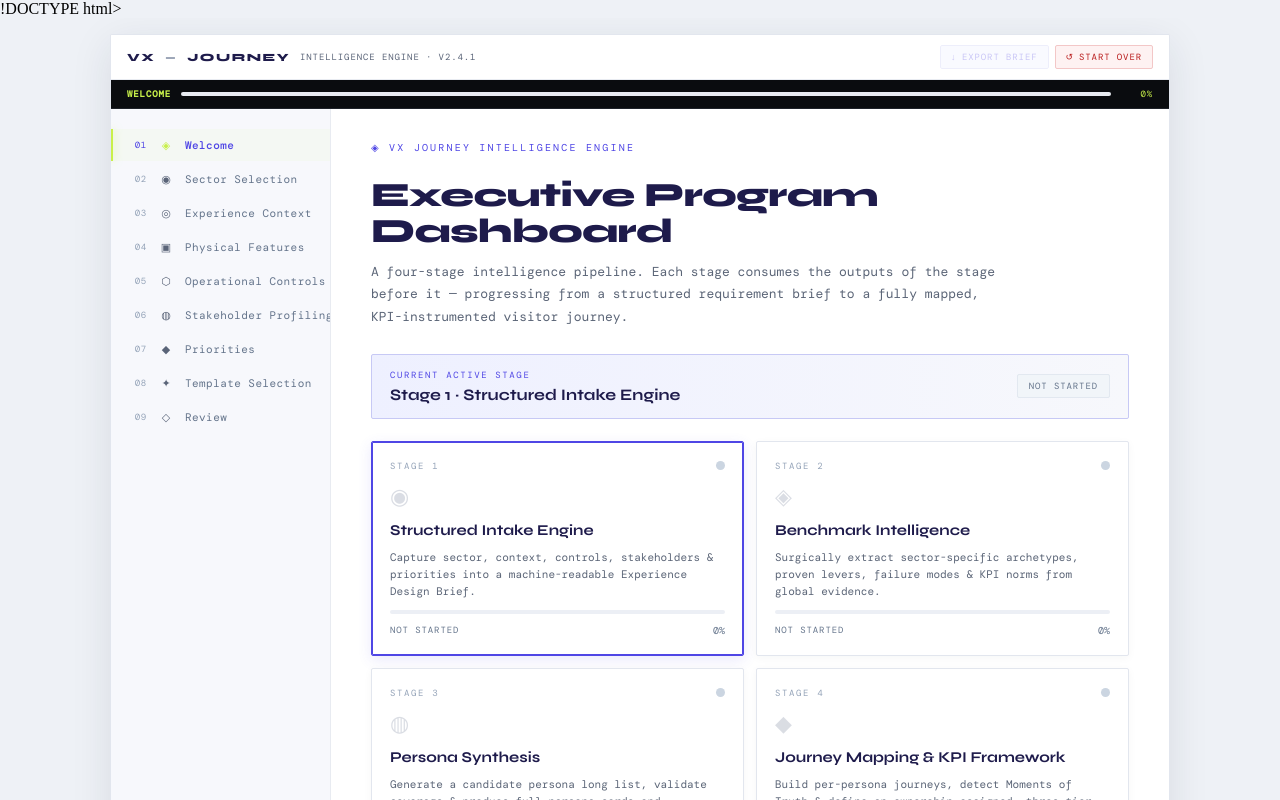
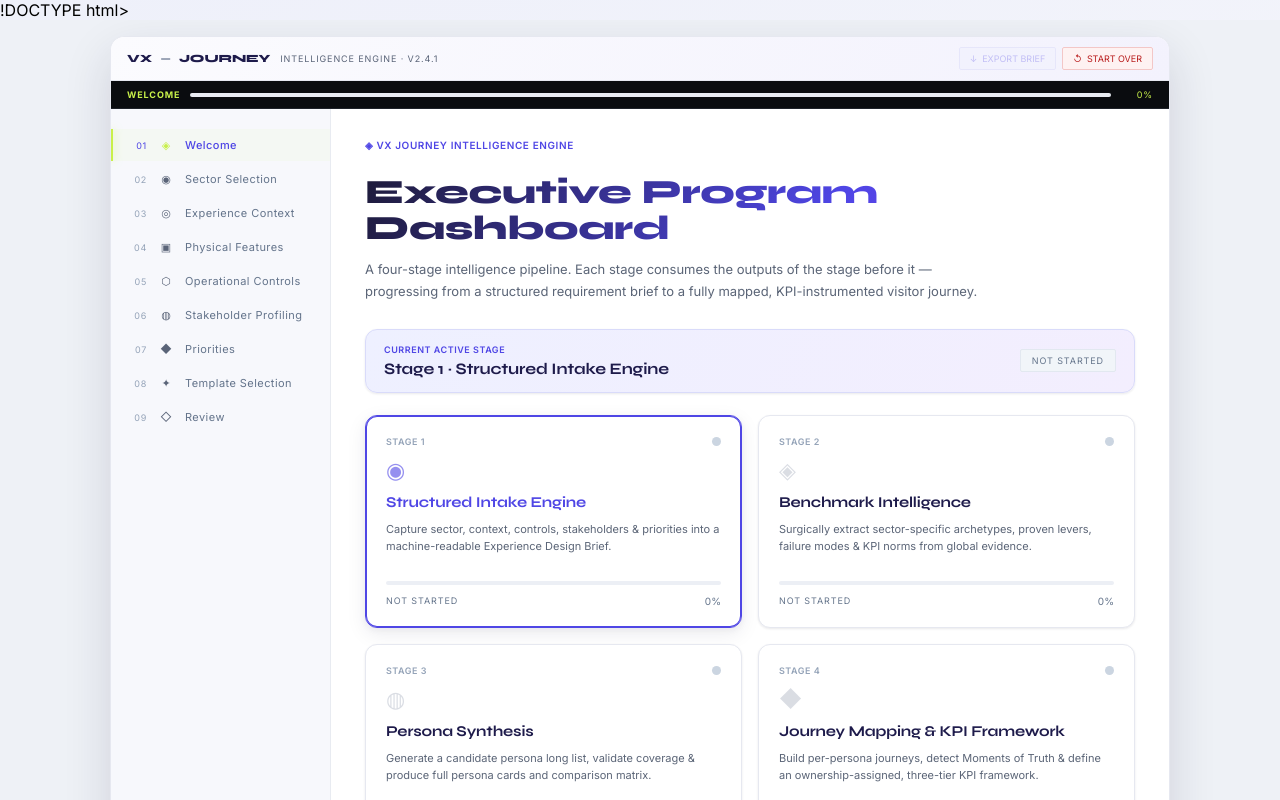
Before and after one commit to nikitgadlinge-cmd/vx-engine, a React (Vite) app: page / in a window 1280 px wide. Shown: the top 800 px of the page. Built offline with nearby package versions, Linux system fonts and the light colour scheme; a web font is replaced by a local one.

Commit message:
Update index.css

```diff
--- a/src/index.css
+++ b/src/index.css
@@ -1,19 +1,192 @@
-* {
-  box-sizing: border-box;
+/* ============================================================
+   VX Journey Engine — VISUAL POLISH LAYER
+   Loaded after the component's own styles, so these refine
+   the look: premium typography, richer colour, depth & spacing.
+   ============================================================ */
+
+@import url('https://fonts.googleapis.com/css2?family=Inter:wght@400;500;600;700&family=Syne:wght@600;700;800&display=swap');
+
+:root {
+  --vx-indigo: #4F46E5;
+  --vx-indigo-deep: #3730A3;
+  --vx-violet: #7C3AED;
+  --vx-gold: #B8860B;
+  --vx-ink: #1E1B3A;
+  --vx-slate: #475569;
+  --vx-mute: #64748B;
+  --vx-line: #E6E8F0;
+  --vx-bg: #F4F5FB;
+  --vx-card: #FFFFFF;
+  --vx-shadow-sm: 0 1px 3px rgba(30,27,58,0.06), 0 1px 2px rgba(30,27,58,0.04);
+  --vx-shadow-md: 0 6px 20px rgba(30,27,58,0.08), 0 2px 6px rgba(30,27,58,0.05);
+  --vx-shadow-lg: 0 18px 48px rgba(30,27,58,0.14);
 }
 
-html,
-body {
+* { box-sizing: border-box; }
+
+html, body {
   margin: 0;
   padding: 0;
   width: 100%;
   min-height: 100vh;
   -webkit-font-smoothing: antialiased;
   -moz-osx-font-smoothing: grayscale;
-  background: #eef1f6;
+  background: linear-gradient(160deg, #EEF0FA 0%, #F4F5FB 45%, #F7F5FC 100%);
 }
 
-#root {
-  width: 100%;
-  min-height: 100vh;
+#root { width: 100%; min-height: 100vh; }
+
+/* ---- 1. TYPOGRAPHY: body becomes clean sans, headings stay characterful ---- */
+body, input, textarea, select, button,
+.vx-shell, .vx-main, .vx-sidebar,
+.bm-v, .bo-v, .rv-val, .px-attr-list li, .jm-tp-v, .jm-kpi-def,
+.ed-stage-objective, .ed-dash-sub, .vx-welcome-desc, .vx-placeholder-body,
+.sh-tier-def, .ts-card-simple, .jm-kpi-mk strong, .bm-card-institution {
+  font-family: 'Inter', -apple-system, 'Segoe UI', sans-serif !important;
+  letter-spacing: 0 !important;
 }
+
+/* Labels/eyebrows: keep them refined, slightly spaced, never mono */
+.bm-k, .bo-k, .rv-key, .px-attr-k, .jm-score-k, .bm-meta-k,
+.oc-field-label, .sh-field-label, .ec-label, .vx-welcome-eyebrow,
+.vx-placeholder-eyebrow, .ed-eyebrow, .bm-eyebrow, .bo-eyebrow,
+.jm-kpi-mk span, .ed-stage-num, .ed-active-label, .jm-export-label,
+.px-bulk-label, .sector-label {
+  font-family: 'Inter', sans-serif !important;
+  letter-spacing: 0.06em !important;
+  text-transform: uppercase;
+  font-weight: 600 !important;
+}
+
+/* Big display headings: characterful Syne */
+.ed-dash-title, .vx-welcome-title, .vx-placeholder-title,
+.ed-active-name, .bm-title, .bo-title, .ed-stage-name,
+.vx-logo, .rv-heading, .ts-card-name, .sh-panel-title,
+.sh-fields-title, .bm-card-title {
+  font-family: 'Syne', sans-serif !important;
+  letter-spacing: -0.01em !important;
+}
+
+/* ---- 2. COLOUR: retire the leftover lime; commit to indigo→violet ---- */
+/* The old acid-green accent on a light bg looks flat — replace everywhere. */
+[style*="C8F04A"] { /* inline lime usages get neutralised by overrides below where possible */ }
+
+.ed-eyebrow, .vx-welcome-eyebrow, .vx-placeholder-eyebrow,
+.bm-eyebrow, .bo-eyebrow, .ed-active-label, .sh-panel-count,
+.jm-kpi-tier-label, .px-attr-k, .px-dyaf-title, .bo-rec {
+  color: var(--vx-indigo) !important;
+}
+
+/* Primary action buttons: confident indigo→violet gradient with depth */
+.rv-generate-btn, .bm-trigger-btn, .vx-begin-btn, .vx-btn-primary,
+.jm-export-btn.primary, .vx-nav-btn.next {
+  background: linear-gradient(135deg, #5B52F0 0%, #4F46E5 50%, #6D28D9 100%) !important;
+  color: #fff !important;
+  border: none !important;
+  box-shadow: 0 6px 18px rgba(79,70,229,0.30) !important;
+  font-family: 'Syne', sans-serif !important;
+  letter-spacing: 0.01em !important;
+  transition: transform 0.15s ease, box-shadow 0.15s ease, filter 0.15s ease !important;
+}
+.rv-generate-btn:hover:not(:disabled), .bm-trigger-btn:hover:not(:disabled),
+.vx-begin-btn:hover, .vx-btn-primary:hover, .jm-export-btn.primary:hover,
+.vx-nav-btn.next:hover {
+  transform: translateY(-1px) !important;
+  box-shadow: 0 10px 26px rgba(79,70,229,0.38) !important;
+  filter: brightness(1.04) !important;
+}
+
+/* Progress fill + active accents → indigo, not lime */
+.vx-progress-fill, .ed-progress-fill {
+  background: linear-gradient(90deg, #6D28D9, #4F46E5) !important;
+}
+.vx-step-item.active .step-label, .vx-step-item.active .step-num,
+.ed-stage-card.active .ed-stage-icon, .ed-stage-card.active .ed-stage-name {
+  color: var(--vx-indigo) !important;
+}
+.ed-stage-card.active { border-color: var(--vx-indigo) !important; box-shadow: 0 0 0 1px var(--vx-indigo) inset, var(--vx-shadow-md) !important; }
+
+/* Premium/VIP & gold cues use warm gold, the only secondary accent */
+.bo-chip.high, .px-cplx, .sh-tier-badge { /* keep readable */ }
+
+/* ---- 3. DEPTH: soft shadows + a touch of gradient on key surfaces ---- */
+.vx-shell {
+  background: var(--vx-card) !important;
+  border: 1px solid var(--vx-line) !important;
+  box-shadow: var(--vx-shadow-lg) !important;
+  border-radius: 14px !important;
+  overflow: hidden;
+}
+.vx-topbar {
+  background: linear-gradient(120deg, #FBFBFE 0%, #F3F2FD 100%) !important;
+  border-bottom: 1px solid var(--vx-line) !important;
+}
+.ed-stage-card, .sector-card, .ts-card, .sh-panel, .sh-fields-panel,
+.bm-card, .bm-wrap, .bo-card, .jm-tp-card, .jm-kpi-card, .px-attr,
+.rv-section, .oc-section {
+  border-radius: 12px !important;
+  box-shadow: var(--vx-shadow-sm) !important;
+  border: 1px solid var(--vx-line) !important;
+}
+.ed-stage-card:hover, .sector-card:hover, .ts-card:hover, .jm-tp-card:hover, .jm-kpi-card:hover {
+  box-shadow: var(--vx-shadow-md) !important;
+  transform: translateY(-2px);
+  transition: transform 0.18s ease, box-shadow 0.18s ease;
+}
+.ed-active-banner {
+  background: linear-gradient(120deg, #EEF0FF 0%, #F3EEFE 100%) !important;
+  border: 1px solid #D9DBFA !important;
+  border-radius: 12px !important;
+  box-shadow: var(--vx-shadow-sm) !important;
+}
+
+/* Hero/welcome a touch more dramatic */
+.vx-welcome-title, .ed-dash-title {
+  background: linear-gradient(120deg, #1E1B3A 0%, #4F46E5 60%, #7C3AED 100%);
+  -webkit-background-clip: text; background-clip: text;
+  -webkit-text-fill-color: transparent;
+}
+
+/* ---- 4. SPACING & RHYTHM: more breathing room ---- */
+.vx-main { padding: 30px 34px !important; }
+.ed-stage-grid { gap: 16px !important; }
+.ed-stage-card { padding: 20px !important; }
+.bm-card-body { padding: 18px !important; }
+.bm-panel { padding: 16px !important; gap: 12px !important; }
+.sh-tier-row { padding: 14px 16px !important; }
+.rv-section-header { padding: 16px 18px !important; }
+.jm-tp-card { padding: 16px !important; }
+.px-attr { padding: 14px 16px !important; }
+.bm-meta-bar { padding: 14px 16px !important; gap: 22px !important; }
+
+/* Inputs feel softer and more modern */
+input, textarea, select, .oc-select, .oc-number, .sh-input, .ec-input {
+  border-radius: 9px !important;
+  border: 1px solid #D7DAE8 !important;
+  padding: 10px 13px !important;
+  transition: border-color 0.15s, box-shadow 0.15s !important;
+}
+input:focus, textarea:focus, select:focus {
+  border-color: var(--vx-indigo) !important;
+  box-shadow: 0 0 0 3px rgba(79,70,229,0.14) !important;
+  outline: none !important;
+}
+
+/* Chips a bit rounder + softer */
+.bo-chip, .rv-chip, .sh-nat-chip, .bm-meta-v { border-radius: 999px !important; }
+
+/* Secondary (outline) buttons get a clean hover */
+.bo-download-btn, .bm-dl-btn, .vx-nav-btn, .px-bulk-btn, .jm-export-btn {
+  border-radius: 9px !important;
+  transition: all 0.15s ease !important;
+}
+.bo-download-btn:hover, .bm-dl-btn:hover, .px-bulk-btn:hover, .jm-export-btn:hover {
+  border-color: var(--vx-indigo) !important;
+  color: var(--vx-indigo) !important;
+  background: #F3F3FE !important;
+}
+
+/* Scrollbar — subtle, on-brand */
+::-webkit-scrollbar { width: 10px; height: 10px; }
+::-webkit-scrollbar-thumb { background: #C7C9E8; border-radius: 999px; border: 2px solid transparent; background-clip: content-box; }
+::-webkit-scrollbar-thumb:hover { background: #A5A7DD; background-clip: content-box; }
```
